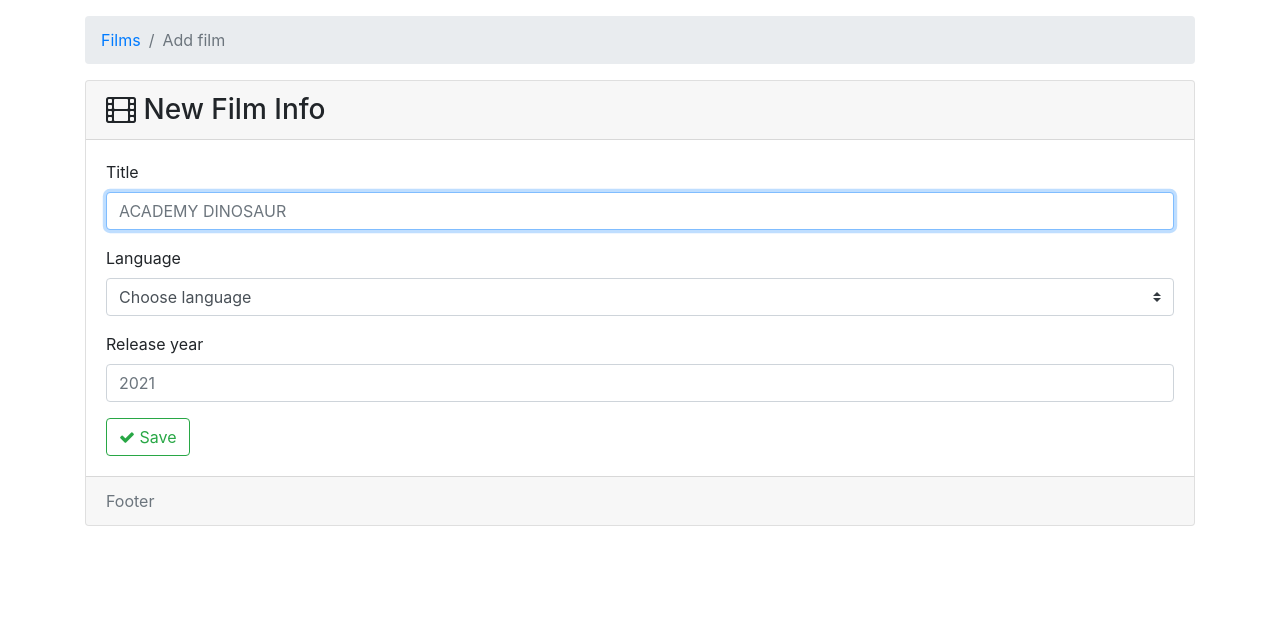
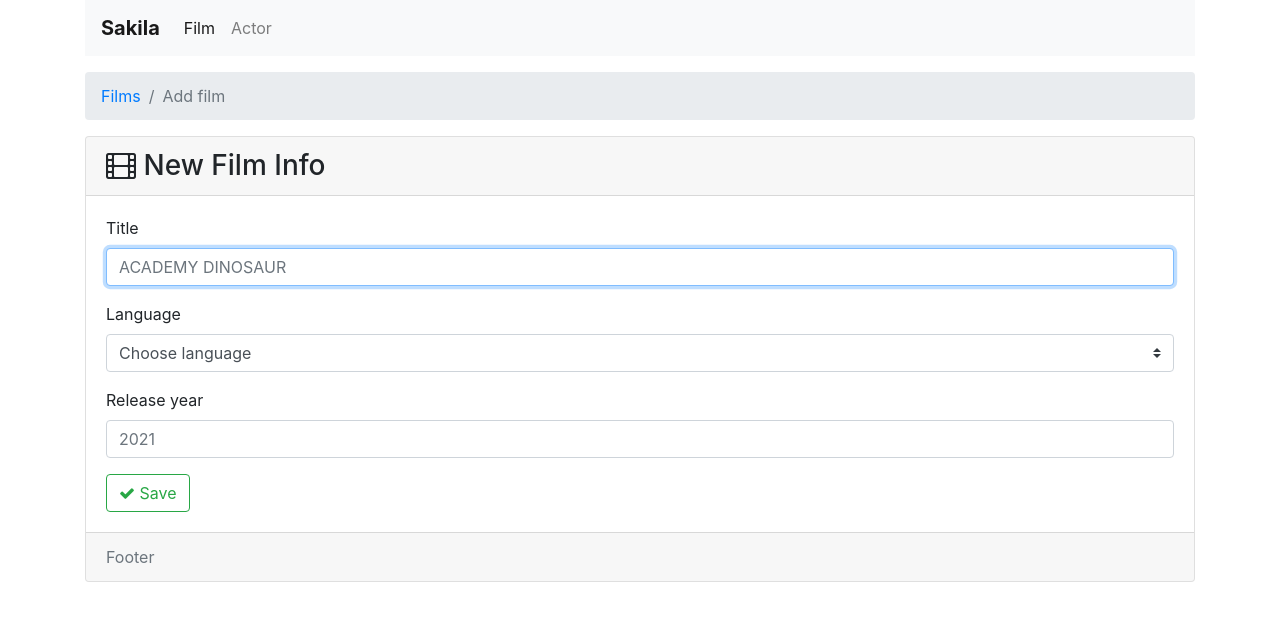
Before and after one commit to Gia-Kiet-99/Sakila-Frontend, a plain HTML site: page films/add.html in a window 1280 px wide. Drawn offline with nearby package versions, Linux system fonts and the light colour scheme; some packages are replaced by stand-ins of ours; no server answers; a script that the page names is missing.

```diff
--- a/films/add.html
+++ b/films/add.html
@@ -15,8 +15,32 @@
 </head>
 
 <body>
-  <div class="container mt-3">
+  <div class="container">
+    <!-- navbar -->
     <div class="row">
+      <div class="col-sm-12">
+        <nav class="navbar navbar-expand-lg navbar-light bg-light">
+          <a class="navbar-brand" href="#"><strong>Sakila</strong></a>
+          <button class="navbar-toggler" type="button" data-toggle="collapse" data-target="#navbarSupportedContent"
+            aria-controls="navbarSupportedContent" aria-expanded="false" aria-label="Toggle navigation">
+            <span class="navbar-toggler-icon"></span>
+          </button>
+
+          <div class="collapse navbar-collapse" id="navbarSupportedContent">
+            <ul class="navbar-nav mr-auto">
+              <li class="nav-item">
+                <a class="nav-link active" href="../films/index.html">Film <span class="sr-only">(current)</span></a>
+              </li>
+              <li class="nav-item">
+                <a class="nav-link" href="#">Actor</a>
+              </li>
+            </ul>
+          </div>
+        </nav>
+      </div>
+    </div>
+
+    <div class="row mt-3">
       <div class="col-sm-12">
         <nav aria-label="breadcrumb">
           <ol class="breadcrumb">
```
Also changed, not shown: actors/index.html (+1 -1 lines), actors/update.html (+1 -1 lines), films/index.html (+1 -1 lines), films/update.html (+24 -1 lines).
